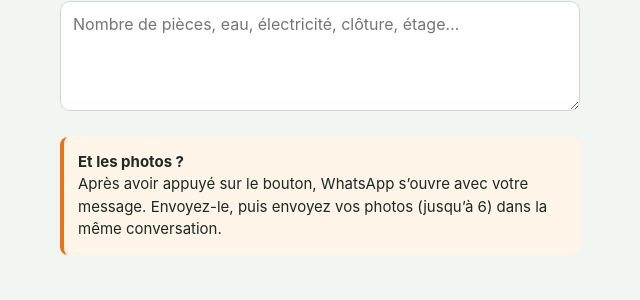
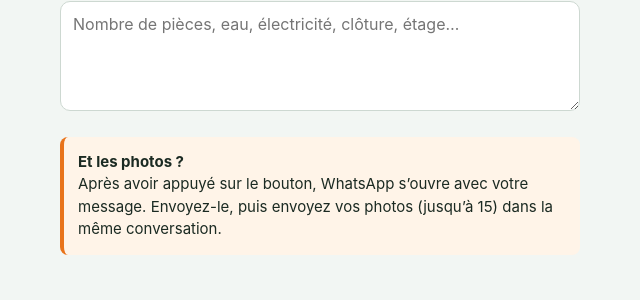
Before and after one commit to Kouame0708/Residence, a plain HTML site: page publier.html in a window 1280 px wide. Shown: the part 677-977 px from the top of the page, 320-960 px from the left. Drawn offline with Linux system fonts and the light colour scheme.

Commit message:
Add files via upload

```diff
--- a/publier.html
+++ b/publier.html
@@ -109,7 +109,7 @@
 
     <div class="photos">
       <strong>Et les photos ?</strong><br>
-      Après avoir appuyé sur le bouton, WhatsApp s’ouvre avec votre message. Envoyez-le, puis envoyez vos photos (jusqu’à 6) dans la même conversation.
+      Après avoir appuyé sur le bouton, WhatsApp s’ouvre avec votre message. Envoyez-le, puis envoyez vos photos (jusqu’à 15) dans la même conversation.
     </div>
 
     <div class="erreur" id="erreur" role="alert"></div>
```
